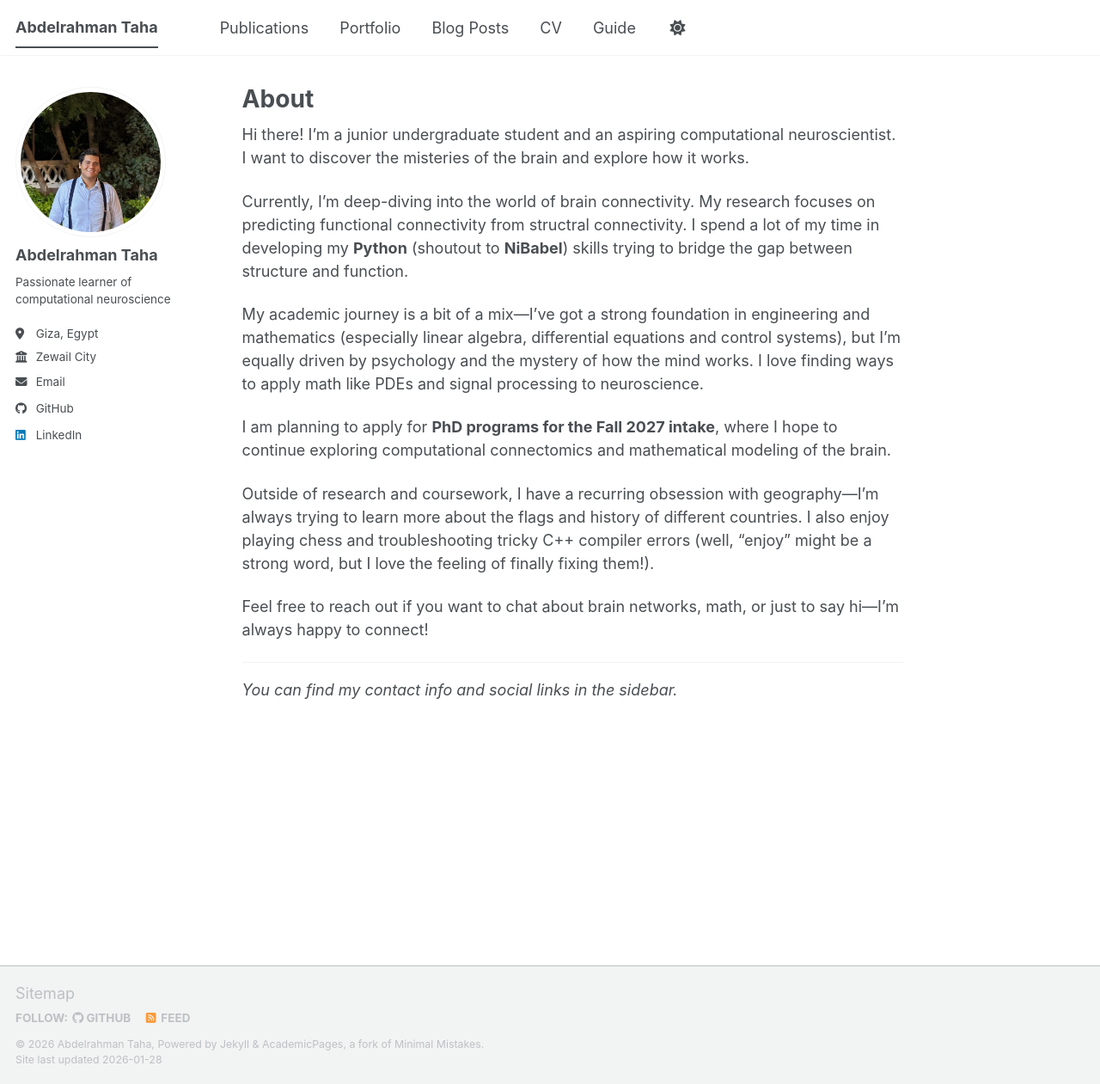
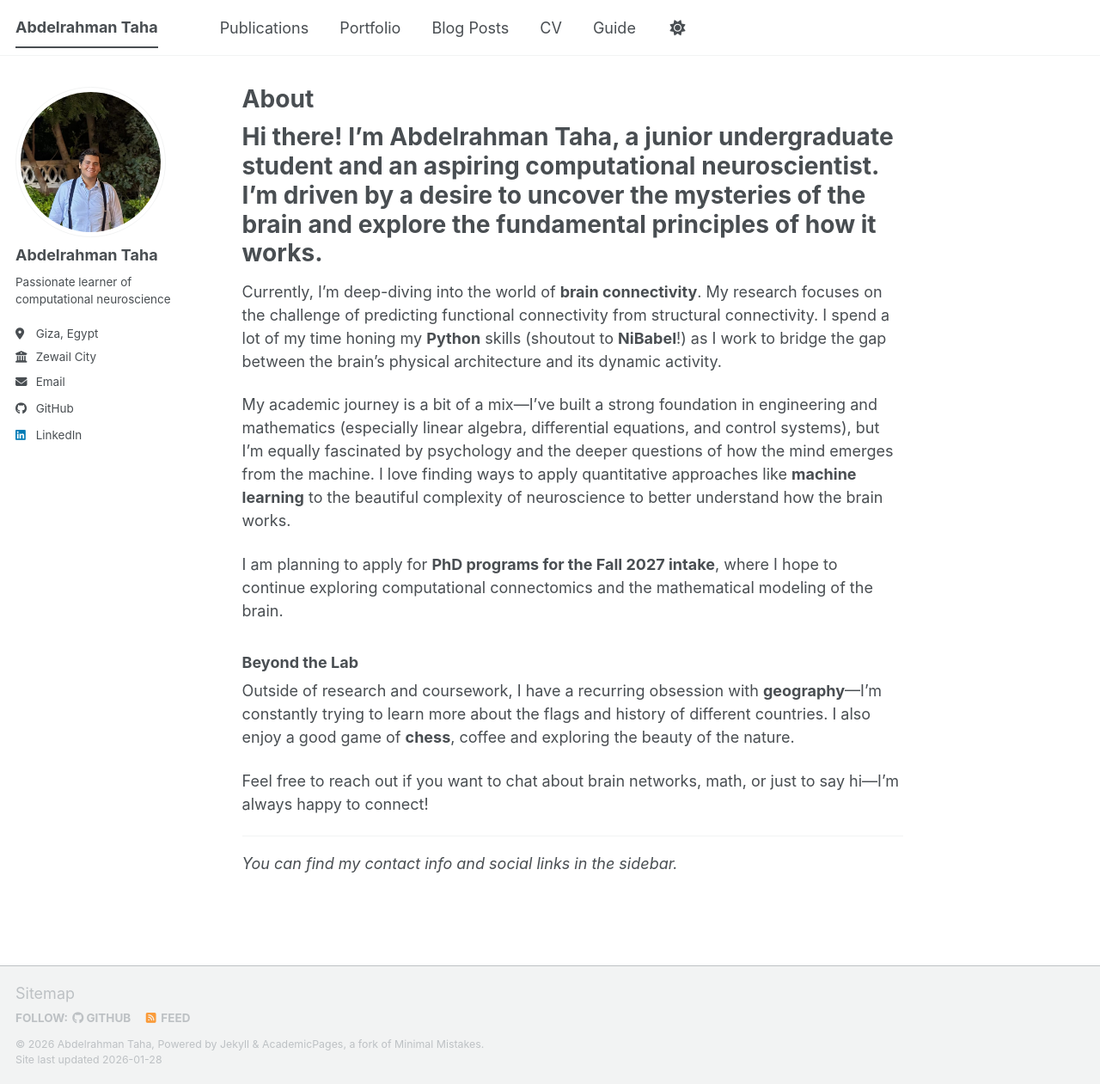
Before and after one commit to Hacker1one/hacker1one.github.io, a Jekyll site: the page built from _pages/about.md, in a window 1280 px wide and 1261 px high. Shown: the whole window at 86% size. Built offline with Jekyll 4.4.1, drawn with Linux system fonts in a browser that asks for light colours; a script bundle is joined from its source files by our own code; library files that are not in the unit come from our copies.

Commit message:
Update about.md

```diff
--- a/_pages/about.md
+++ b/_pages/about.md
@@ -7,16 +7,18 @@ redirect_from:
   - /about.html
 ---
 
-Hi there! I’m a junior undergraduate student and an aspiring computational neuroscientist. I want to discover the misteries of the brain and explore how it works.
+# Hi there! I’m **Abdelrahman Taha**, a junior undergraduate student and an aspiring computational neuroscientist. I’m driven by a desire to uncover the mysteries of the brain and explore the fundamental principles of how it works.
 
 
-Currently, I’m deep-diving into the world of brain connectivity. My research focuses on predicting functional connectivity from structral connectivity. I spend a lot of my time in developing my **Python** (shoutout to **NiBabel**) skills trying to bridge the gap between structure and function.
 
-My academic journey is a bit of a mix—I’ve got a strong foundation in engineering and mathematics (especially linear algebra, differential equations and control systems), but I’m equally driven by psychology and the mystery of how the mind works. I love finding ways to apply math like PDEs and signal processing to neuroscience.
+Currently, I’m deep-diving into the world of **brain connectivity**. My research focuses on the challenge of predicting functional connectivity from structural connectivity. I spend a lot of my time honing my **Python** skills (shoutout to **NiBabel**!) as I work to bridge the gap between the brain's physical architecture and its dynamic activity.
 
-I am planning to apply for **PhD programs for the Fall 2027 intake**, where I hope to continue exploring computational connectomics and mathematical modeling of the brain.
+My academic journey is a bit of a mix—I’ve built a strong foundation in engineering and mathematics (especially linear algebra, differential equations, and control systems), but I’m equally fascinated by psychology and the deeper questions of how the mind emerges from the machine. I love finding ways to apply quantitative approaches like **machine learning** to the beautiful complexity of neuroscience to better understand how the brain works.
 
-Outside of research and coursework, I have a recurring obsession with geography—I’m always trying to learn more about the flags and history of different countries. I also enjoy playing chess and troubleshooting tricky C++ compiler errors (well, "enjoy" might be a strong word, but I love the feeling of finally fixing them!).
+I am planning to apply for **PhD programs for the Fall 2027 intake**, where I hope to continue exploring computational connectomics and the mathematical modeling of the brain.
+
+### Beyond the Lab
+Outside of research and coursework, I have a recurring obsession with **geography**—I’m constantly trying to learn more about the flags and history of different countries. I also enjoy a good game of **chess**, coffee and exploring the beauty of the nature.
 
 Feel free to reach out if you want to chat about brain networks, math, or just to say hi—I’m always happy to connect!
 
```
